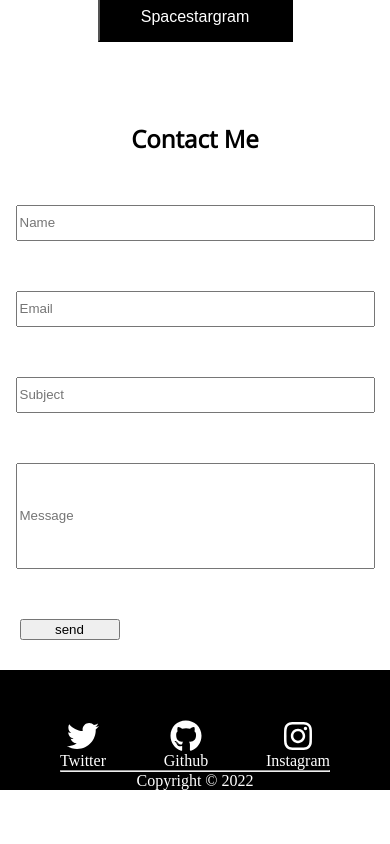
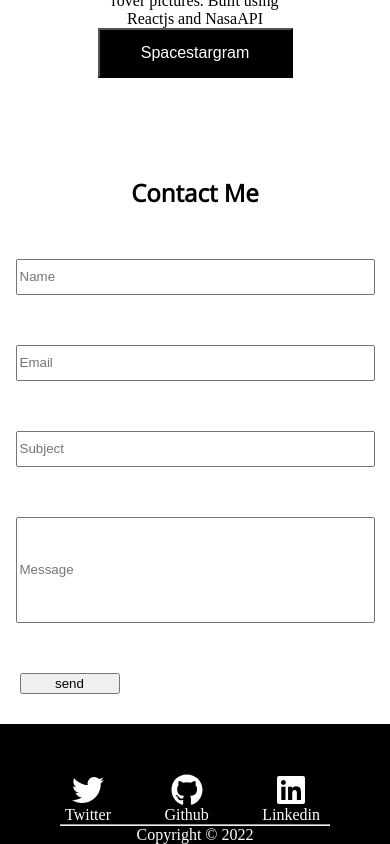
Before and after one commit to adeoye99/myportfolio, a React (Create React App) app: page / in a window 390 px wide. Shown: the part 3164-4008 px from the top of the page. Before the commit the page ends 3954 px from the top, so only its background shows below. Built offline with nearby package versions, Linux system fonts and the light colour scheme; no server answers.

Commit message:
linkedin link added

```diff
--- a/src/Container/Footer.css
+++ b/src/Container/Footer.css
@@ -1,11 +1,22 @@
 a{
     color:white;
-    text-decoration: none;
+    text-decoration:none;
 
     text-align: center;
-    @media screen and (max-width:768px){
+    margin-left: 50px;
+        margin-right:50px;
+
+
+}
+@media screen and (max-width:768px){
+    a{
+        color:white;
+        text-decoration:none;
+        margin-left: 5px;
+        margin-right:10px;
 
     }
+
 }
 hr{
     color:white;
--- a/src/Container/Footer.jsx
+++ b/src/Container/Footer.jsx
@@ -4,7 +4,8 @@ import { FontAwesomeIcon } from "@fortawesome/react-fontawesome";
 import {
   faGithub,
   faTwitter,
-  faInstagram
+  faInstagram,
+  faLinkedin
 } from "@fortawesome/free-brands-svg-icons";
 import "./Footer.css";
 
@@ -21,9 +22,9 @@ export function FooterContainer() {
                  <FontAwesomeIcon icon={faGithub} size="2x" />
                  <p>Github</p>
              </a>
-             <a href="https://www.github.com/adeoye99" className="facebook social">
-                 <FontAwesomeIcon icon={faInstagram} size="2x" />
-                 <p>Instagram</p>
+             <a href="https://www.linkedin.com/in/kolawole-adeoye-0761981b2" className="facebook social">
+                 <FontAwesomeIcon icon={faLinkedin} size="2x" />
+                 <p>Linkedin</p>
              </a>
             </Footer.Row>
             <hr/>
--- a/src/index.css
+++ b/src/index.css
@@ -2,5 +2,4 @@
     margin: 0;
 
 
-
 }
```
